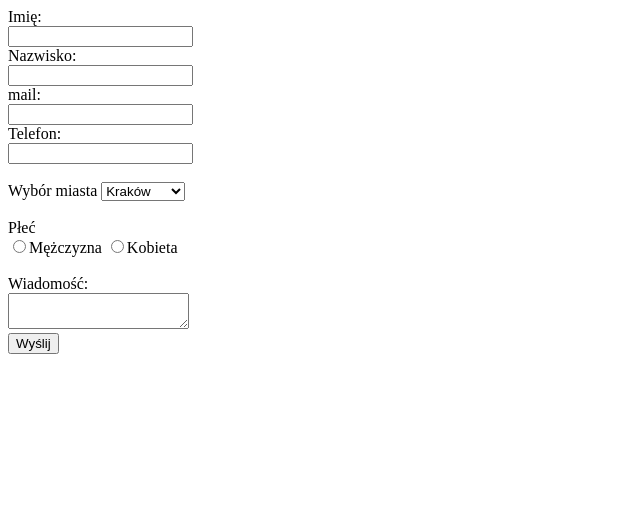
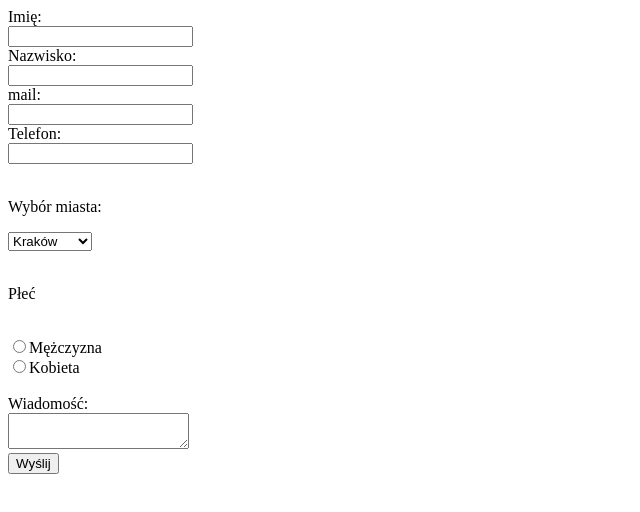
Before and after one commit to Izadusz/Formularz, a plain HTML site: page index.html in a window 1280 px wide. Shown: the whole page, without its empty margins (0-640 px from the left). Drawn offline with Linux system fonts and the light colour scheme.

Commit message:
poprawione

```diff
--- a/index.html
+++ b/index.html
@@ -17,15 +17,17 @@
         <input type="email" id="email" name="email"><br>
         <label for="phone">Telefon:</label><br>
         <input type="tel" id="phone" name="phone"><br><br>
-        <label for="city">Wybór miasta</label>
+        <p>Wybór miasta:</p>
         <select name="select">
             <option id="Kraków">Kraków</option>
             <option id="Warszawa">Warszawa</option>
             <option id="Gdańsk">Gdańsk</option>
         </select><br><br>
-        <label for="gender">Płeć</label><br>
-        <input type="radio" name="gender">Mężczyzna
-        <input type="radio" name="gender">Kobieta<br><br>
+        <p>Płeć</p>
+        <label for="man"></label><br>
+        <input type="radio" id="man">Mężczyzna
+        <label for="woman"></label><br>
+        <input type="radio" id="woman">Kobieta<br><br>
 
         <label for="message">Wiadomość:</label><br>
         <textarea maxlength="1000" id="message"></textarea><br>
```
